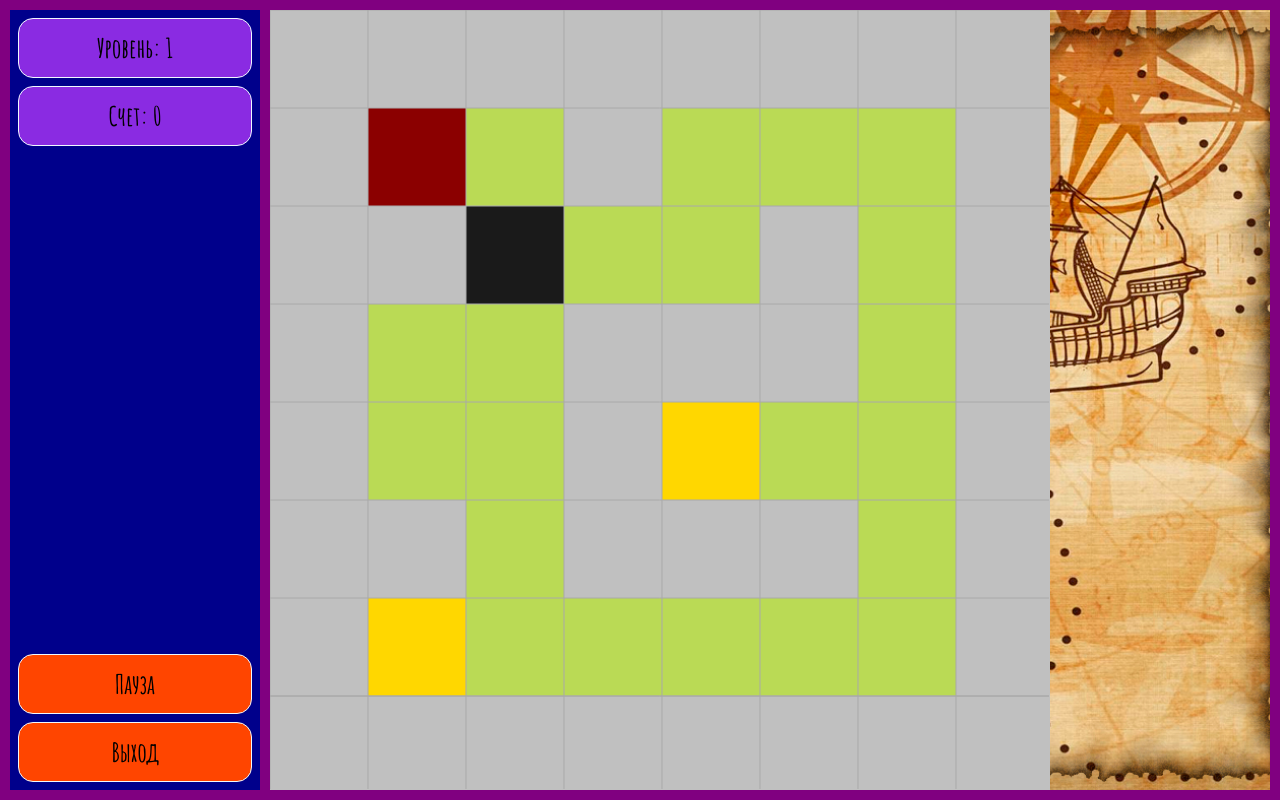
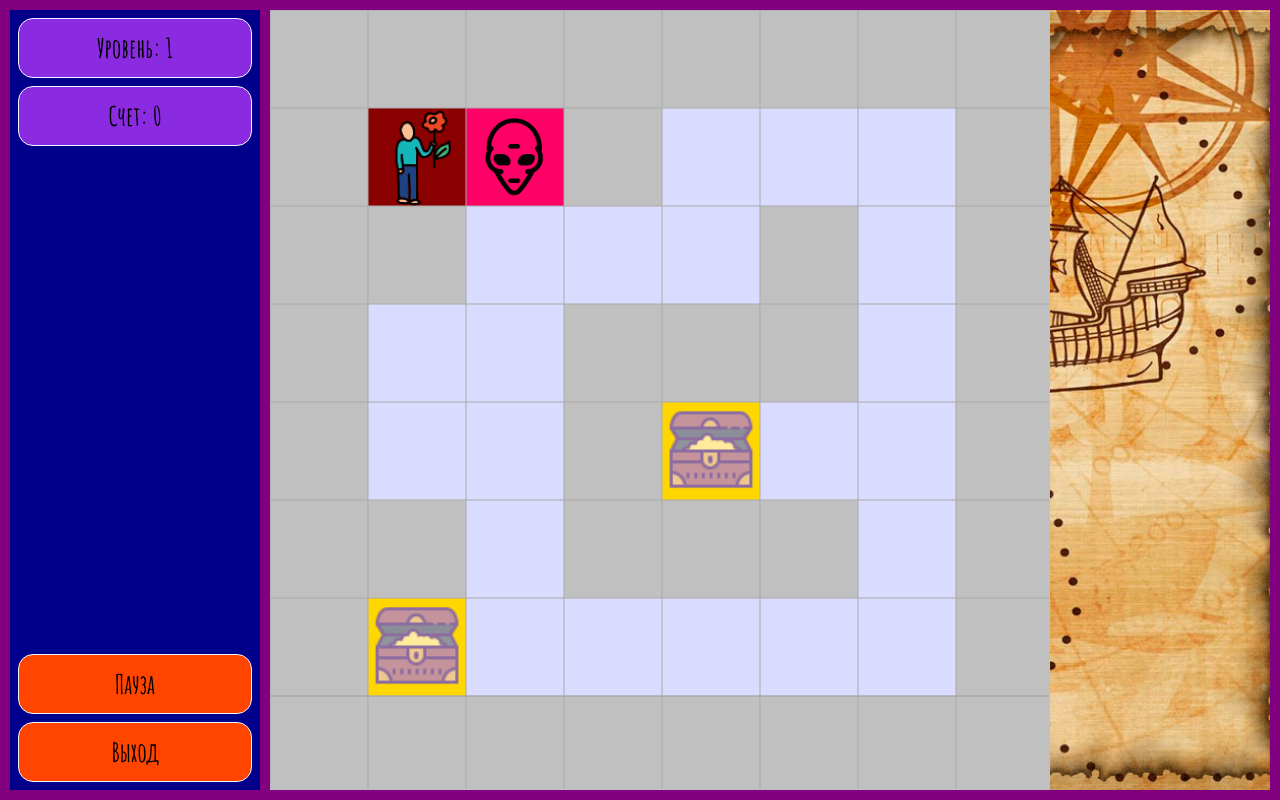
Before and after one commit to anastasia-mironova/JS-CourseWork, a website built with webpack: page src/index.html in a window 1280 px wide. Both pictures are taken after a click on the item "Начать". Built offline with nearby package versions, Linux system fonts and the light colour scheme.

Commit message:
add image on playground

```diff
--- a/package.json
+++ b/package.json
@@ -1,5 +1,5 @@
 {
-  "name": "Game",
+  "name": "game",
   "version": "1.0.0",
   "main": "index.js",
   "license": "MIT",
--- a/src/index.js
+++ b/src/index.js
@@ -77,14 +77,14 @@ const levels = [
     ["w", "t", "e", "e", "e", "e", "e", "w"],
     ["w", "w", "w", "w", "w", "w", "w", "w"]],
     //7
-    [["w", "w", "w", "w", "w","w"],
-    ["w", "e", "t", "e", "e","w"],
-    ["w", "e", "e", "e", "e","w"],
-    ["w", "e", "r", "e", "e","w"],
-    ["w", "t", "e", "e", "t","w"],
-    ["w", "e", "e", "e", "e","w"],
-    ["w", "h", "e", "e", "e","w"],
-    ["w", "w", "w", "w", "w","w"]],
+    [["w", "w", "w", "w", "w", "w"],
+    ["w", "e", "t", "e", "e", "w"],
+    ["w", "e", "e", "e", "e", "w"],
+    ["w", "e", "r", "e", "e", "w"],
+    ["w", "t", "e", "e", "t", "w"],
+    ["w", "e", "e", "e", "e", "w"],
+    ["w", "h", "e", "e", "e", "w"],
+    ["w", "w", "w", "w", "w", "w"]],
     //8
     [["w", "w", "w", "w", "w", "w", "w", "w"],
     ["w", "e", "e", "t", "e", "e", "t", "w"],
@@ -95,16 +95,16 @@ const levels = [
     ["w", "e", "e", "w", "w", "e", "e", "w"],
     ["w", "e", "e", "e", "e", "e", "e", "w"],
     ["w", "t", "e", "e", "e", "e", "h", "w"],
-    ["w", "w", "w", "w", "w", "w", "w","w"]],
+    ["w", "w", "w", "w", "w", "w", "w", "w"]],
     //9
-    [["w", "w", "w", "w", "w","w"],
-    ["w", "t", "e", "r", "t","w"],
-    ["w", "e", "e", "e", "e","w"],
-    ["w", "e", "e", "e", "e","w"],
-    ["w", "e", "w", "h", "e","w"],
-    ["w", "e", "w", "e", "e","w"],
-    ["w", "e", "w", "e", "e","w"],
-    ["w", "w", "w", "w", "w","w"]],
+    [["w", "w", "w", "w", "w", "w"],
+    ["w", "t", "e", "r", "t", "w"],
+    ["w", "e", "e", "e", "e", "w"],
+    ["w", "e", "e", "e", "e", "w"],
+    ["w", "e", "w", "h", "e", "w"],
+    ["w", "e", "w", "e", "e", "w"],
+    ["w", "e", "w", "e", "e", "w"],
+    ["w", "w", "w", "w", "w", "w"]],
     //10
     [["w", "w", "w", "w", "w", "w", "w", "w"],
     ["w", "e", "e", "w", "e", "e", "t", "w"],
@@ -123,7 +123,7 @@ let levelField;
 let levelFieldStoper;
 
 let pauseEvent = new Event("pauseevent");
-addEventListener("pauseevent", function() {
+addEventListener("pauseevent", function () {
     console.log("Настало время сделать паузу");
 });
 
@@ -182,7 +182,7 @@ addEventListener("arbidol", function () {
 
     const currentLevel = +score.level;
 
-    if (currentLevel == levels.length ) {
+    if (currentLevel == levels.length) {
         levelField.renderField();
         endGame();
     }
@@ -193,7 +193,7 @@ addEventListener("arbidol", function () {
 
     setTimeout(function () {
         levelField.renderField();
-    }, 1);
+    }, 300);
 });
 
 
@@ -299,11 +299,11 @@ document.querySelector(".records_exit").addEventListener("click", function () {
     game.classList.add("disabled");
 });
 
-document.querySelector(".pause").addEventListener("click", function() {
+document.querySelector(".pause").addEventListener("click", function () {
     levelField.paused = !levelField.paused;
 });
 
-document.querySelector(".exit").addEventListener("click", function(){
+document.querySelector(".exit").addEventListener("click", function () {
     console.log("click exit");
     const preview = document.querySelector('.preview');
     const records = document.querySelector('.records-el');
--- a/src/modul/data.js
+++ b/src/modul/data.js
@@ -1,18 +1,25 @@
 const fieldObjects = {
     "w": {
         "color": "#C0C0C0",
+        "src": ""
+        // "src": "img/wall.png"
     },
     "h": {
         "color": "#8B0000",
+        "src": "img/hunt.png"
     },
     "t": {
         "color": "#FFD700",
+        "src": "img/tres.png"
     },
     "r": {
-        "color": "#1A1A1A",
+        "color": "#ff0066",
+        "src": "img/rogue.png"
+
     },
     "e": {
-        "color": "#BADA55"
+        "color": "#d9dcff",
+        "src": ""
     }
 }
 
@@ -35,4 +42,4 @@ const direction = {
     }
 }
 
-export default {fieldObjects, direction};
+export default { fieldObjects, direction };
--- a/src/modul/field.js
+++ b/src/modul/field.js
@@ -33,6 +33,7 @@ export class Field {
         this.hunterController = this.hunterController.bind(this);
         this.rougueController = this.rougueController.bind(this);
         this.counter = 0;
+        this.rogueImage = document.querySelector(".marsianin");
 
         this.testSearch();
     }
@@ -68,6 +69,7 @@ export class Field {
 
     //Отрисовка элементов игрового поля
     renderField() {
+
         this.ctx.beginPath();
         for (let col = 0; col < this.cols; col++) {
 
@@ -88,9 +90,22 @@ export class Field {
 
                 if (fieldObjects[item]) {
                     this.ctx.fillStyle = fieldObjects[item].color;
+
+                    let img = new Image();
+                    img.onload = function () { // Событие которое будет исполнено в момент когда изображение будет загружено
+                        console.log("loaded");
+                        self.ctx.drawImage(img, colIndex * self.cellSize, rowIndex * self.cellSize, self.cellSize, self.cellSize);
+                    }
+                    // Загружаем файл изображения
+                    img.src = fieldObjects[item].src;
+
+
+
                 } else {
                     this.ctx.fillStyle = "#F0F8FF";
                 }
+                const self = this;
+                //  console.log("hfjf");
 
                 this.ctx.fillRect(colIndex * this.cellSize, rowIndex * this.cellSize, this.cellSize, this.cellSize);
             });
@@ -191,7 +206,7 @@ export class Field {
             }
 
 
-        }, 1000);
+        }, 800);
 
         return stoper;
     }
--- a/webpack.config.js
+++ b/webpack.config.js
@@ -44,13 +44,14 @@ module.exports = {
           css: []
         }
       }
-    }),
-    new BrowserSyncPlugin({
-      // browse to http://localhost:3000/ during development,
-      // ./public directory is being served
-      host: 'localhost',
-      port: 3000,
-      server: { baseDir: ['dist'] }
     })
+    // ,
+    // new BrowserSyncPlugin({
+    //   // browse to http://localhost:3000/ during development,
+    //   // ./public directory is being served
+    //   host: 'localhost',
+    //   port: 3000,
+    //   server: { baseDir: ['dist'] }
+    // })
   ]
 }
```
Also changed, not shown: src/index.html (+2 -6 lines), src/style.css (+14 -4 lines), src/img/hunt.png (added), src/img/rogue.png (added), src/img/tres.png (added), src/img/wall.png (added), src/img/way.png (added), 1 other file. Lines whose indentation alone changed are shown as unchanged.
